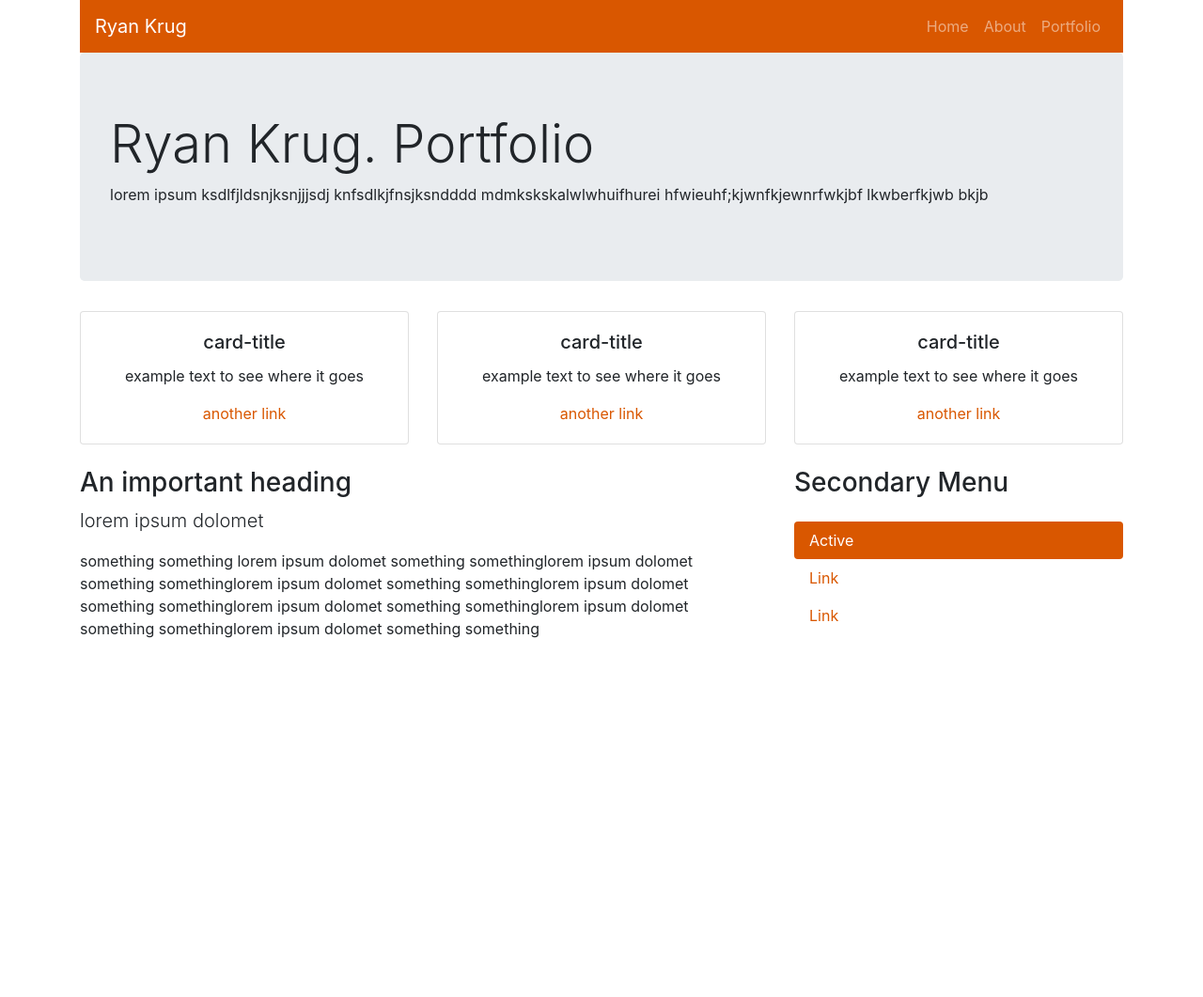
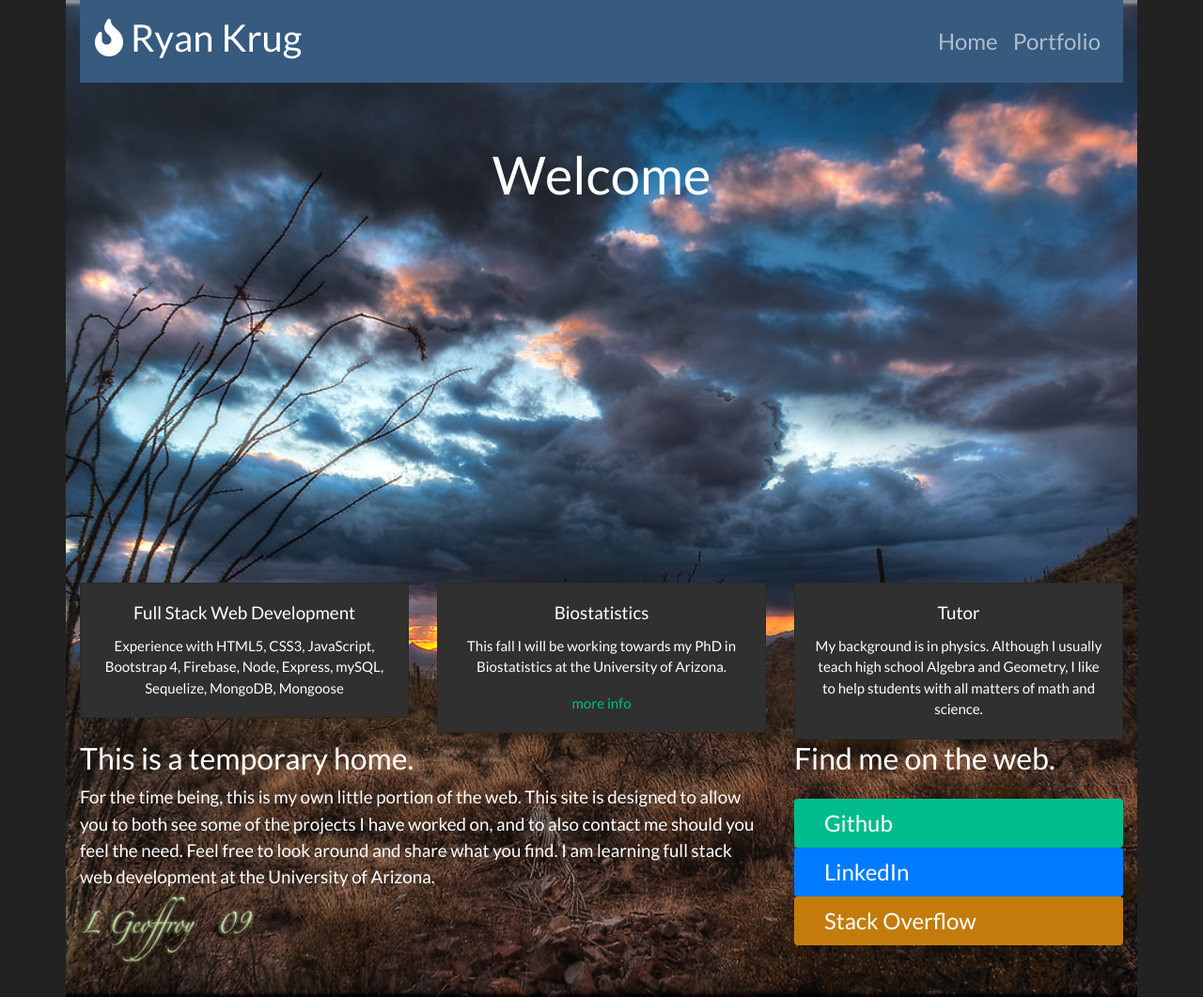
Before and after one commit to rkrug5/krugportfolio, a website: page index.html in a window 1280 px wide. Shown: the top 1061 px of the page at 94% size. Before the commit the page ends 800 px from the top, so only its background shows below. Drawn offline with nearby package versions, Linux system fonts and the light colour scheme.

Commit message:
styling portfolio

```diff
--- a/index.html
+++ b/index.html
@@ -13,7 +13,39 @@
 	 crossorigin="anonymous">
 	<link rel="stylesheet" href="/css/bootstrap.css">
 	<link rel="stylesheet" href="/css/styles.css">
+	<link href="https://bootswatch.com/4/darkly/bootstrap.min.css" rel="stylesheet" type="text/css">
 
+	<link rel="stylesheet" href="https://use.fontawesome.com/releases/v5.0.13/css/all.css" integrity="sha384-DNOHZ68U8hZfKXOrtjWvjxusGo9WQnrNx2sqG0tfsghAvtVlRW3tvkXWZh58N9jp"
+	 crossorigin="anonymous">
+
+	<style>
+		.jumbotron {
+			/* background-image: url("assets/images/tucson.jpg"); */
+			/* Set a specific height */
+			min-height: 500px;
+			background: none;
+			/* Create the parallax scrolling effect */
+			background-attachment: fixed;
+			background-position: center;
+			background-repeat: no-repeat;
+			background-size: cover;
+
+		}
+
+		.nav-link {
+			font-size: 24px;
+		}
+
+		.container {
+			background-image: url("assets/images/tucson.jpg");
+			/* Create the parallax scrolling effect */
+			background-attachment: fixed;
+			background-position: center;
+			background-repeat: no-repeat;
+			background-size: cover;
+			height: 1250px;
+		}
+	</style>
 </head>
 
 <body>
@@ -21,7 +53,10 @@
 
 
 		<nav class="navbar navbar-expand-lg navbar-dark bg-primary">
-			<a class="navbar-brand" href="#">Ryan Krug</a>
+
+			<h2>
+				<i class="fas fa-fire"></i> Ryan Krug</h2>
+
 
 			<button class="navbar-toggler" type="button" data-toggle="collapse" data-target="#navbarSupportedContent" <div class="collapse navbar-collapse"
 			 id="navbarSupportedContent">
@@ -34,10 +69,10 @@
 
 						<a class="nav-link" href="#">Home</a>
 					</li>
-					<li class="nav-item">
+					<!-- <li class="nav-item">
 
 						<a class="nav-link" href="#">About</a>
-					</li>
+					</li> -->
 
 					<li class="nav-item">
 
@@ -53,8 +88,8 @@
 
 		<div class="jumbotron">
 
-			<h1 class="display-4">Ryan Krug. Portfolio</h1>
-			<p class='lead"'> lorem ipsum ksdlfjldsnjksnjjjsdj knfsdlkjfnsjksndddd mdmkskskalwlwhuifhurei hfwieuhf;kjwnfkjewnrfwkjbf lkwberfkjwb bkjb</p>
+			<h1 class="display-4" style="text-align:center">Welcome</h1>
+			<p class='lead"'></p>
 
 		</div>
 
@@ -62,9 +97,9 @@
 			<div class="col-sm-12 col-md-4">
 				<div class="card mb-4">
 					<div class="card-body text-center">
-						<h5 class="card-title">card-title</h5>
-						<p class="card-text">example text to see where it goes</p>
-						<a href="#" class="card-link">another link</a>
+						<h5 class="card-title">Full Stack Web Development</h5>
+						<p class="card-text">Experience with HTML5, CSS3, JavaScript, Bootstrap 4, Firebase, Node, Express, mySQL, Sequelize, MongoDB, Mongoose</p>
+						<!-- <a href="#" class="card-link">more info</a> -->
 					</div>
 
 
@@ -75,18 +110,19 @@
 			<div class="col">
 				<div class="card">
 					<div class="card-body text-center">
-						<h5 class="card-title">card-title</h5>
-						<p class="card-text">example text to see where it goes</p>
-						<a href="#" class="card-link">another link</a>
+						<h5 class="card-title">Biostatistics</h5>
+						<p class="card-text">This fall I will be working towards my PhD in Biostatistics at the University of Arizona.</p>
+						<a href="https://publichealth.arizona.edu/academics/doctoral-programs/biostatistics" class="card-link">more info</a>
 					</div>
 				</div>
 			</div>
 			<div class="col">
 				<div class="card">
 					<div class="card-body text-center">
-						<h5 class="card-title">card-title</h5>
-						<p class="card-text">example text to see where it goes</p>
-						<a href="#" class="card-link">another link</a>
+						<h5 class="card-title">Tutor</h5>
+						<p class="card-text">My background is in physics. Although I usually teach high school Algebra and Geometry, I like to help students with all matters of math
+							and science. </p>
+						<!-- <a href="#" class="card-link">more info</a> -->
 					</div>
 
 				</div>
@@ -99,25 +135,25 @@
 		<div class="row mt-sm-4 mt-md-0">
 
 			<div class="col-sm-12 col-md-8">
-				<h3>An important heading</h3>
-				<p class="lead"> lorem ipsum dolomet</p>
-				<p> something something lorem ipsum dolomet something somethinglorem ipsum dolomet something somethinglorem ipsum dolomet something somethinglorem
-					ipsum dolomet something somethinglorem ipsum dolomet something somethinglorem ipsum dolomet something somethinglorem ipsum dolomet something
-					something
+				<h3>This is a temporary home.</h3>
+				<p class="lead"> For the time being, this is my own little portion of the web. This site is designed to allow you to both see some of the projects I have
+					worked on, and to also contact me should you feel the need. Feel free to look around and share what you find. I am learning full stack web
+					development at the University of Arizona.</p>
+				<p>
 				</p>
 			</div>
 			<div class="col-sm-12 col-md-4">
-				<h3 class="mb-4">Secondary Menu</h3>
+				<h3 class="mb-4">Find me on the web.</h3>
 				<ul class="nav flex-column nav-pills">
 
 					<li class="nav-item">
-						<a class="nav-link active" href="#">Active</a>
+						<a class="nav-link" href="https://github.com/rkrug5" style="background-color: #00BC8C">Github</a>
 					</li>
 					<li class="nav-item">
-						<a class="nav-link " href="#">Link</a>
+						<a class="nav-link" href="www.linkedin.com/in/ryan-krug-b79369157" style="background-color: #007BFF">LinkedIn</a>
 					</li>
 					<li class="nav-item">
-						<a class="nav-link " href="#">Link</a>
+						<a class="nav-link" href="https://stackoverflow.com/users/9226585/ryan-krug" style="background-color: #C37C0C">Stack Overflow</a>
 					</li>
 				</ul>
 			</div>
@@ -136,20 +172,10 @@
 
 	</div>
 
-	<!-- Optional JavaScript -->
-	<!-- jQuery first, then Popper.js, then Bootstrap JS -->
-	<script src="https://code.jquery.com/jquery-3.2.1.slim.min.js" integrity="sha384-KJ3o2DKtIkvYIK3UENzmM7KCkRr/rE9/Qpg6aAZGJwFDMVNA/GpGFF93hXpG5KkN"
-	 crossorigin="anonymous"></script>
-	<script src="https://cdnjs.cloudflare.com/ajax/libs/popper.js/1.12.9/umd/popper.min.js" integrity="sha384-ApNbgh9B+Y1QKtv3Rn7W3mgPxhU9K/ScQsAP7hUibX39j7fakFPskvXusvfa0b4Q"
-	 crossorigin="anonymous"></script>
-	<script src="https://maxcdn.bootstrapcdn.com/bootstrap/4.0.0/js/bootstrap.min.js" integrity="sha384-JZR6Spejh4U02d8jOt6vLEHfe/JQGiRRSQQxSfFWpi1MquVdAyjUar5+76PVCmYl"
-	 crossorigin="anonymous"></script>
 
-
-
-	<!-- <script src="/js/jquery.min.js"></script>
+	<script src="/js/jquery.min.js"></script>
 	<script src="/js/popper.min.js"></script>
-	<script src="/js/bootstrap.min.js"></script> -->
+	<script src="/js/bootstrap.min.js"></script>
 
 </body>
 
```
Also changed, not shown: portfolio.html (+21 -32 lines).
